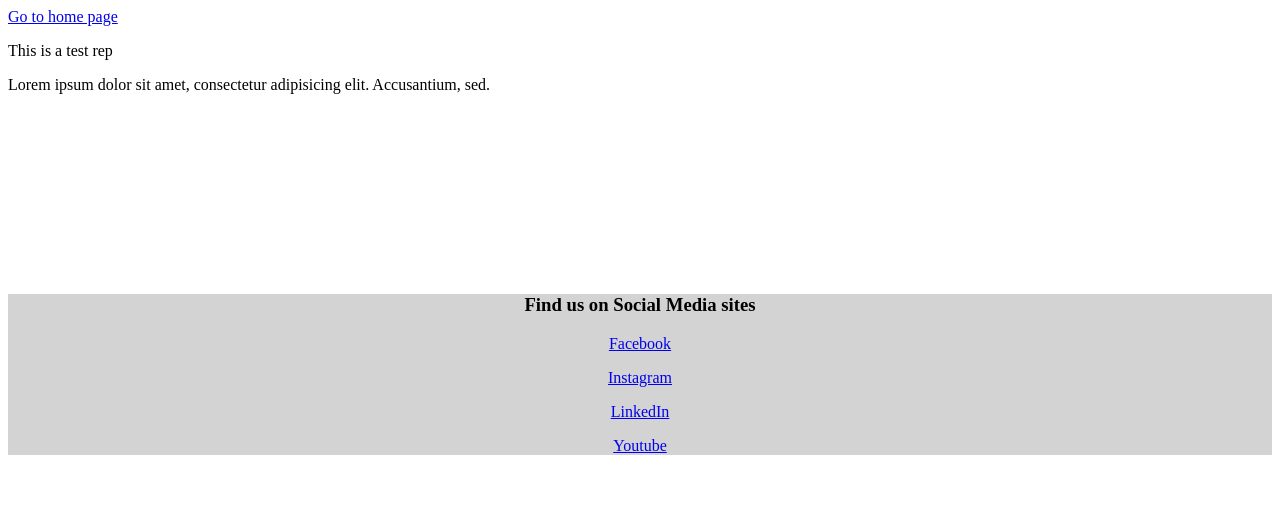
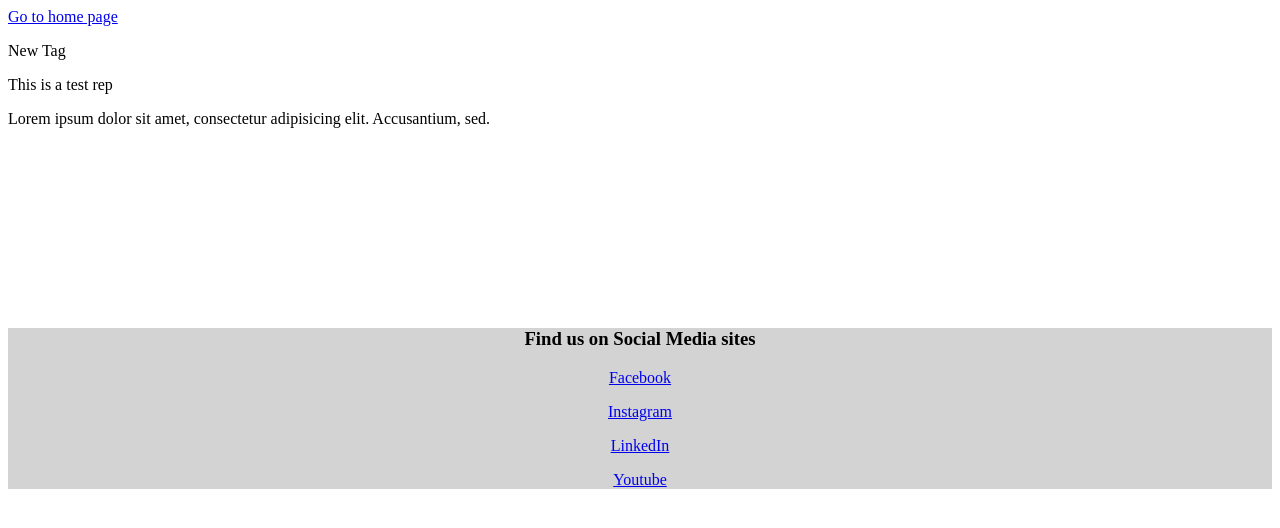
Before and after one commit to coder1234567890/AaronWaseef, a plain HTML site: page index.html in a window 1280 px wide. Drawn offline with Linux system fonts and the light colour scheme.

Commit message:
New Tag in Body

```diff
--- a/index.html
+++ b/index.html
@@ -11,7 +11,7 @@
       <!-- navigation links will be here -->
       <a href="#">Go to home page</a>
     </div>
-
+    <p>New Tag</p>
     <div id="main">
       <p>This is a test rep</p>
       <p>
```
